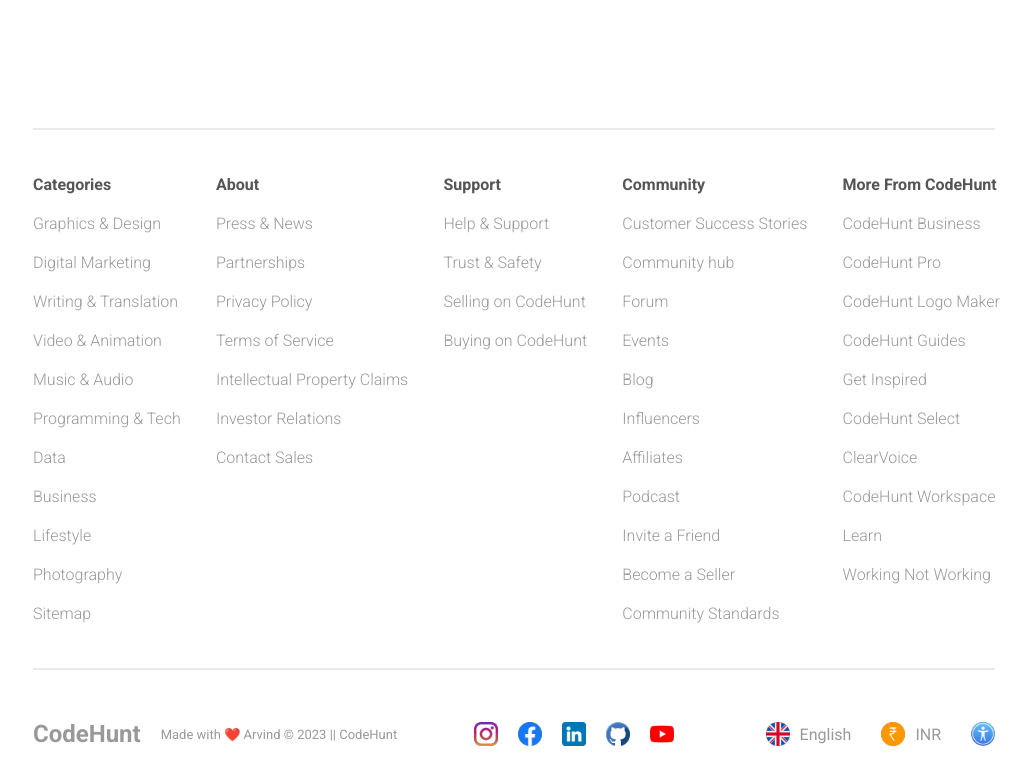
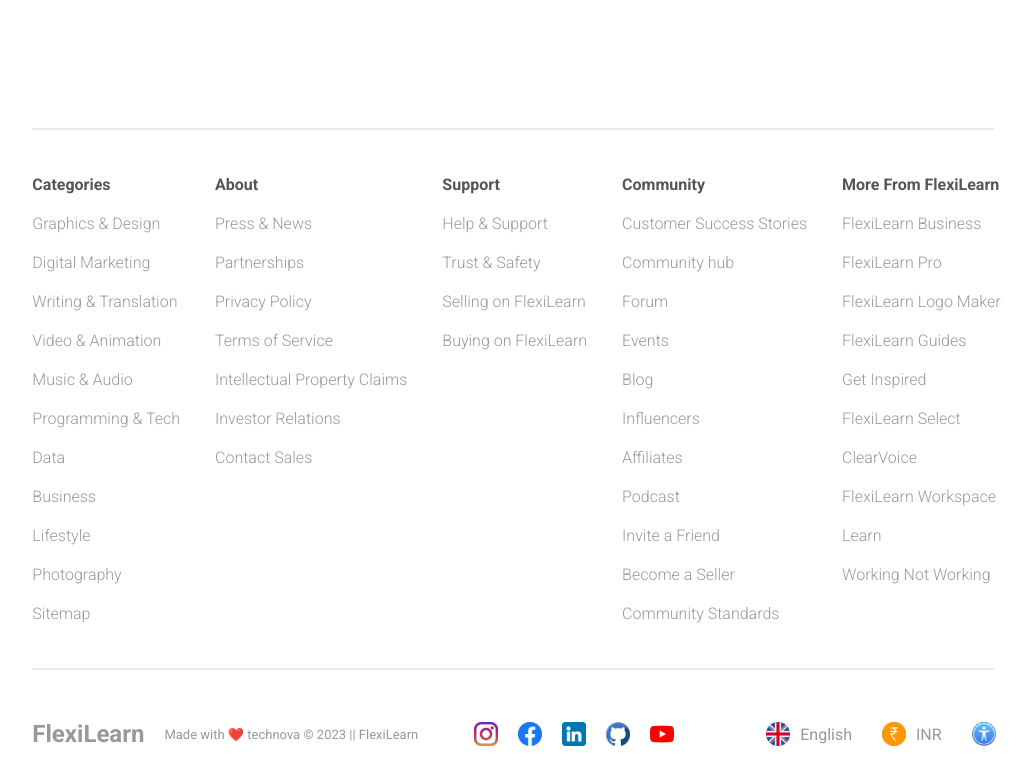
Before and after one commit to sealyms29/flexilearn-webapp, a React (Vite) app in the folder client/: page /add in a window 1280 px wide. Shown: the part 1090-1868 px from the top of the page, without its empty margins (116-1146 px from the left). Built offline with nearby package versions, Linux system fonts and the light colour scheme.

Commit message:
Update CodeHunt to FlexiLearn and Arvind to technova

```diff
--- a/client/src/components/footer/Footer.jsx
+++ b/client/src/components/footer/Footer.jsx
@@ -36,8 +36,8 @@
             <h2>Support</h2>
             <span>Help & Support</span>
             <span>Trust & Safety</span>
-            <span>Selling on CodeHunt</span>
-            <span>Buying on CodeHunt</span>
+            <span>Selling on FlexiLearn</span>
+            <span>Buying on FlexiLearn</span>
           </div>
           <div className="item">
             <h2>Community</h2>
@@ -54,15 +54,15 @@
             <span>Community Standards</span>
           </div>
           <div className="item">
-            <h2>More From CodeHunt</h2>
-            <span>CodeHunt Business</span>
-            <span>CodeHunt Pro</span>
-            <span>CodeHunt Logo Maker</span>
-            <span>CodeHunt Guides</span>
+            <h2>More From FlexiLearn</h2>
+            <span>FlexiLearn Business</span>
+            <span>FlexiLearn Pro</span>
+            <span>FlexiLearn Logo Maker</span>
+            <span>FlexiLearn Guides</span>
             <span>Get Inspired</span>
-            <span>CodeHunt Select</span>
+            <span>FlexiLearn Select</span>
             <span>ClearVoice</span>
-            <span>CodeHunt Workspace</span>
+            <span>FlexiLearn Workspace</span>
             <span>Learn</span>
             <span>Working Not Working</span>
           </div>
@@ -72,8 +72,8 @@
 
         <div className="bottom">
           <div className="left">
-            <h2>CodeHunt</h2>
-            <span>Made with ❤️ Arvind © 2023 || CodeHunt</span>
+            <h2>FlexiLearn</h2>
+            <span>Made with ❤️ technova © 2023 || FlexiLearn</span>
           </div>
           <div className="right">
             <div className="social">
--- a/client/src/pages/gig/Gig.jsx
+++ b/client/src/pages/gig/Gig.jsx
@@ -109,7 +109,7 @@
       {isLoading ? "loading" : error ? "Something went wrong" :
       <div className="container">
         <div className="left">
-          <span className="breadCrumbs">CodeHunt ➤  Graphics & Design ➤ Gig ➤ </span>
+          <span className="breadCrumbs">FlexiLearn ➤  Graphics & Design ➤ Gig ➤ </span>
           <h1>{data.title}</h1>
             {isLoadingUser ? ("loading") : errorUser ? ("Something went wrong!") : (
               <div className="user">
--- a/client/src/utils/upload.js
+++ b/client/src/utils/upload.js
@@ -3,12 +3,12 @@
 const upload = async (file) => {
   const data = new FormData();
   data.append("file", file);
-  data.append("upload_preset", "CodeHunt");
-  data.append("cloud_name", "arvindkumar");
+  data.append("upload_preset", "FlexiLearn");
+  data.append("cloud_name", "technova");
 
   try {
     const response = await fetch(
-      "https://api.cloudinary.com/v1_1/arvindkumar/image/upload",
+      "https://api.cloudinary.com/v1_1/technova/image/upload",
       {
         method: "post",
         body: data,
```
Also changed, not shown: 1 other file (tests, documents, lock files or other folders).
